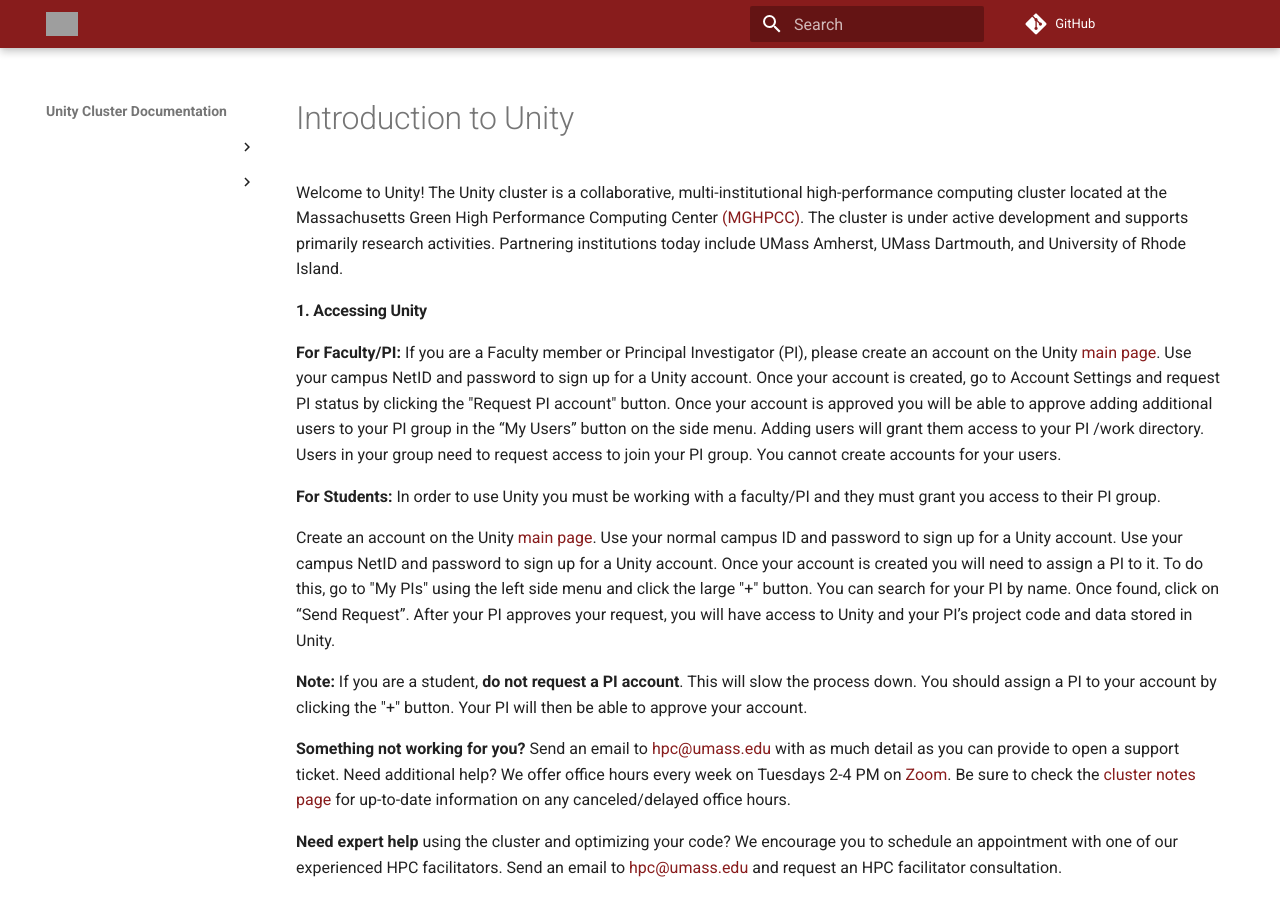
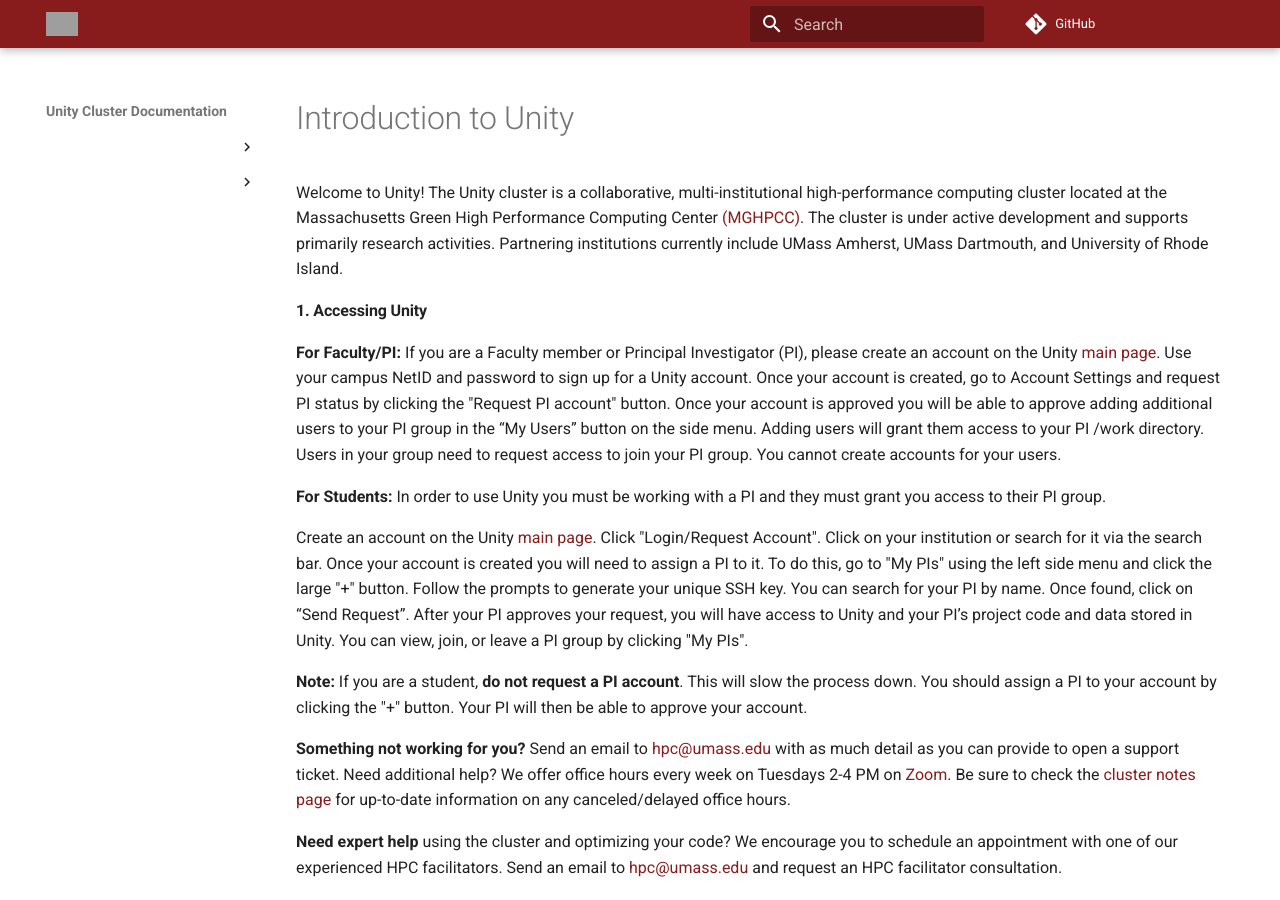
Before and after one commit to UMass-RC/unity-docs, an MkDocs documentation site: the page built from docs/index.md, in a window 1280 px wide and 900 px high. Built offline with MkDocs 1.6.1 and Material for MkDocs 9.7.7, drawn with Linux system fonts in a browser that asks for light colours; comment, search, counter and statistics services are not loaded; grey boxes are pictures that could not be loaded.

Commit message:
update index.md to reflect changes

```diff
--- a/docs/index.md
+++ b/docs/index.md
@@ -1,16 +1,16 @@
 # Introduction to Unity #
 Welcome to Unity!
-The Unity cluster is a collaborative, multi-institutional high-performance computing cluster located at the Massachusetts Green High Performance Computing Center [(MGHPCC)](www.mghpcc.org). The cluster is under active development and supports primarily research activities. Partnering institutions today include UMass Amherst, UMass Dartmouth, and University of Rhode Island.
+The Unity cluster is a collaborative, multi-institutional high-performance computing cluster located at the Massachusetts Green High Performance Computing Center [(MGHPCC)](www.mghpcc.org). The cluster is under active development and supports primarily research activities. Partnering institutions currently include UMass Amherst, UMass Dartmouth, and University of Rhode Island.
 
 #### 1. Accessing Unity ####
 
 **For Faculty/PI:** If you are a Faculty member or Principal Investigator (PI), please create an account on the Unity [main page](https://unity.rc.umass.edu). Use your campus NetID and password to sign up for a Unity account.  Once your account is created, go to Account Settings and request PI status by clicking the "Request PI account" button.  Once your account is approved you will be able to approve adding additional users to your PI group in the “My Users” button on the side menu.  Adding users will grant them access to your PI /work directory.  Users in your group need to request access to join your PI group.  You cannot create accounts for your users.
 
 
-**For Students:** In order to use Unity you must be working with a faculty/PI and they must grant you access to their PI group.
+**For Students:** In order to use Unity you must be working with a PI and they must grant you access to their PI group.
 
 Create an account on the Unity [main page](https://unity.rc.umass.edu).
-Use your normal campus ID and password to sign up for a Unity account. Use your campus NetID and password to sign up for a Unity account. Once your account is created you will need to assign a PI to it.  To do this, go to "My PIs" using the left side menu and click the large "+" button. You can search for your PI by name. Once found, click on “Send Request”. After your PI approves your request, you will have access to Unity and your PI’s project code and data stored in Unity.
+Click "Login/Request Account". Click on your institution or search for it via the search bar. Once your account is created you will need to assign a PI to it.  To do this, go to "My PIs" using the left side menu and click the large "+" button. Follow the prompts to generate your unique SSH key. You can search for your PI by name. Once found, click on “Send Request”. After your PI approves your request, you will have access to Unity and your PI’s project code and data stored in Unity. You can view, join, or leave a PI group by clicking "My PIs".
 
 **Note:** If you are a student, **do not request a PI account**.  This will slow the process down.  You should assign a PI to your account by clicking the "+" button.  Your PI will then be able to approve your account.
 
```
